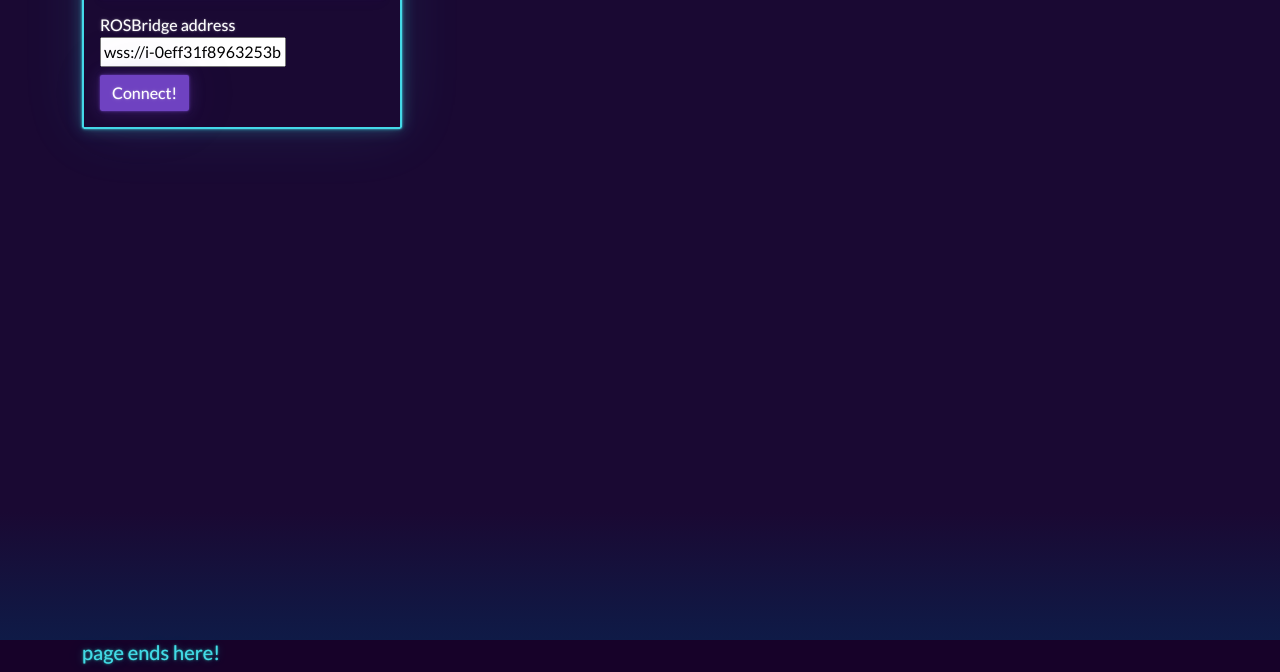
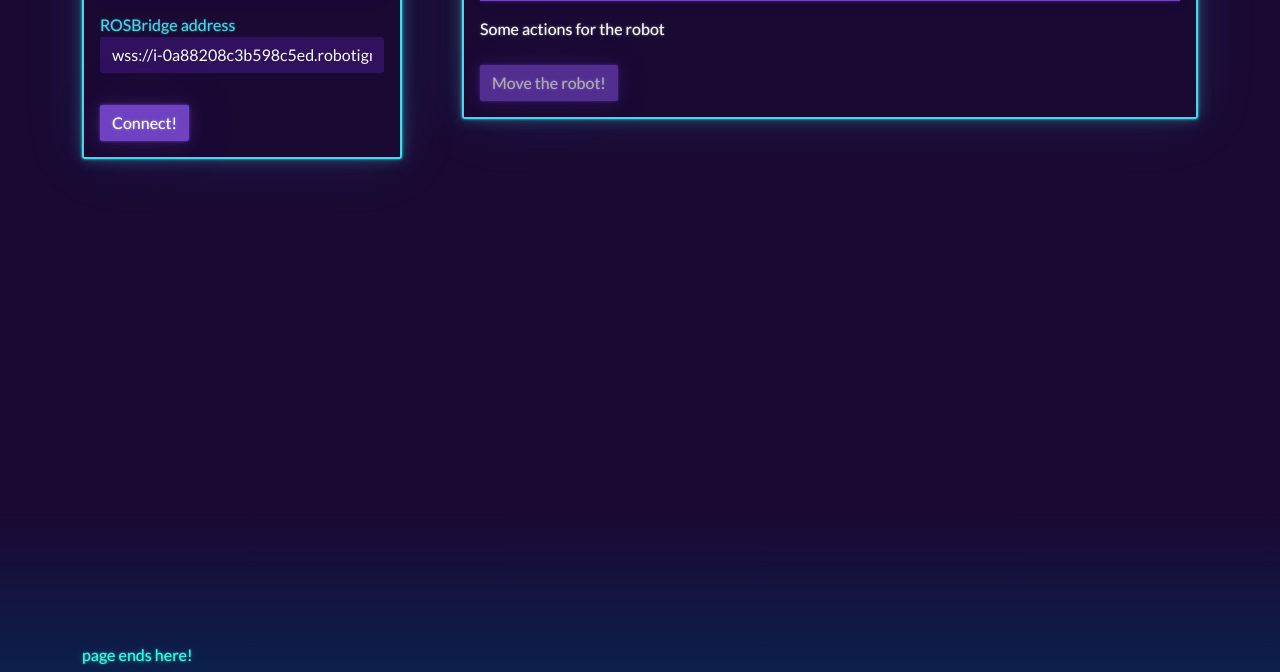
Before and after one commit to habartakh/final_project_website, a plain HTML site: page index.html in a window 1280 px wide. Shown: the part 128-800 px from the top of the page. Drawn offline with nearby package versions, Linux system fonts and the light colour scheme.

Commit message:
Added button to test robot arm movement

```diff
--- /dev/null
+++ b/custom.css
@@ -0,0 +1,6 @@
+footer {
+    position: fixed;
+    bottom: 0;
+    width: 100%;
+    /* Ensures the footer spans the full width */
+}
--- a/index.html
+++ b/index.html
@@ -1,8 +1,9 @@
 <html>
 
 <head>
-    <title>My first web page for ROS!</title>
+    <title>Final Project</title>
     <link rel="stylesheet" href="bootstrap.css">
+    <link rel="stylesheet" href="custom.css">
     <script src="https://cdn.jsdelivr.net/npm/vue@2.6.14/dist/vue.min.js"></script>
     <script src="https://s3.eu-west-1.amazonaws.com/rosject.io/js/roslib.min.js"></script>
 </head>
@@ -26,13 +27,23 @@
                         <div class="card-body">
                             <h3>{{ menu_title }}</h3>
                             <hr>
-                            <label>ROSBridge address</label>
+                            <label class="text-light">ROSBridge address</label>
                             <br>
-                            <input type="text" v-model="rosbridge_address" />
+                            <input type="text" class="form-control" v-model="rosbridge_address" />
                             <br>
-                            <button class="mt-2 btn btn-success" v-if="connected"
-                                @click="disconnect">Connected!</button>
+                            <button class="mt-2 btn btn-light" v-if="connected" @click="disconnect">Connected!</button>
                             <button class="mt-2 btn btn-primary" v-else @click="connect">Connect!</button>
+                        </div>
+                    </div>
+                </div>
+                <div class="col-md-8">
+                    <div class="card border-light mb-3">
+                        <div class="card-body">
+                            <h2 class="text-center">{{ main_title }}</h2>
+                            <hr>
+                            <p>Some actions for the robot</p>
+                            <button class="mt-2 btn btn-primary" :disabled="!connected" @click="sendCommand">Move the
+                                robot!</button>
                         </div>
                     </div>
                 </div>
@@ -42,9 +53,9 @@
 
 
     <!-- footer -->
-    <footer class="footer mt-auto bg-dark text-light">
+    <footer>
         <div class="container">
-            <h5>page ends here!</h5>
+            <h6>page ends here!</h6>
         </div>
     </footer>
 
@@ -56,7 +67,7 @@
 
         var script = document.createElement('script');
         script.type = 'text/javascript';
-        script.src = 'main.js?v=2.' + Date.now();
+        script.src = 'main.js?v=16.' + Date.now();
         document.head.appendChild(script);
     </script>
 
--- a/main.js
+++ b/main.js
@@ -3,7 +3,7 @@ let vueApp = new Vue({
     data: {
         // ros connection
         ros: null,
-        rosbridge_address: 'wss://i-0eff31f8963253b37.robotigniteacademy.com/37780eb2-3ccd-48ad-bd81-cd8e8fa36b2a/rosbridge/',
+        rosbridge_address: 'wss://i-0a88208c3b598c5ed.robotigniteacademy.com/114106dc-aa31-491e-9289-4aee78d51236/rosbridge/',
         connected: false,
         // page content
         menu_title: 'Connection',
@@ -34,16 +34,35 @@ let vueApp = new Vue({
             this.ros.close()
         },
         sendCommand: function() {
-            let topic = new ROSLIB.Topic({
-                ros: this.ros,
-                name: '/fastbot/cmd_vel',
-                messageType: 'geometry_msgs/Twist'
+
+            console.log("Send action goal!")
+            // Create Action Client
+            let actionClient = new ROSLIB.ActionClient({
+            ros: this.ros,
+            serverName: '/set_joint_values',
+            actionName: 'moveit2_scripts/action/SetJointValues'
             })
-            let message = new ROSLIB.Message({
-                linear: { x: 0.2, y: 0, z: 0, },
-                angular: { x: 0, y: 0, z: 0.5, },
+
+            let goalMessage = {
+                joint_values: [0.245, -2.674, -1.915, -0.834, 2.821, -0.491]
+            }
+
+            let goal = new ROSLIB.Goal({
+                actionClient: actionClient,
+                goalMessage: goalMessage
             })
-            topic.publish(message)
+
+            goal.on('feedback', function (feedback) {
+                console.log('Feedback:', feedback);
+            })
+
+            goal.on('result', function (result) {
+                console.log('Final result:', result);
+                alert('Success: ' + result.success + '\nMessage: ' + result.message);
+            })
+
+            goal.send()
+
         },
         sendTurnRightCommand: function() {
             let topic = new ROSLIB.Topic({
```
